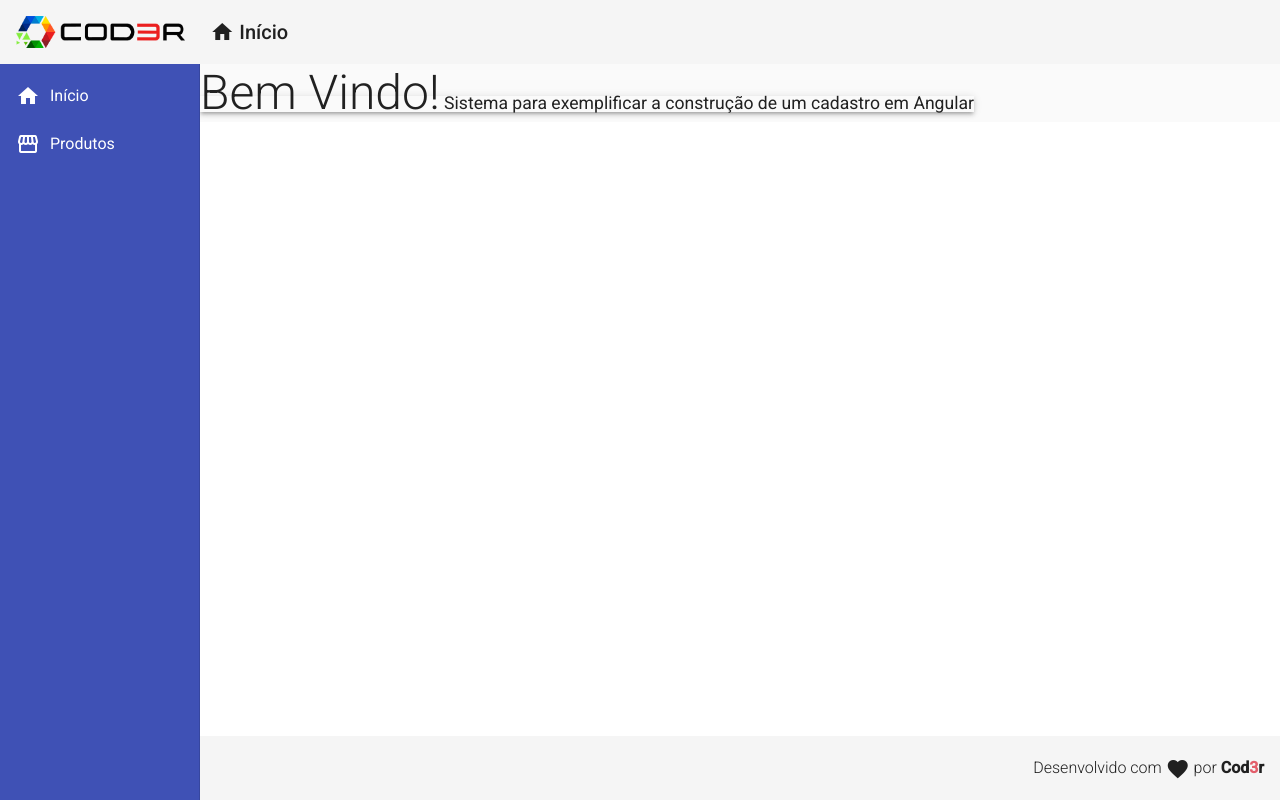
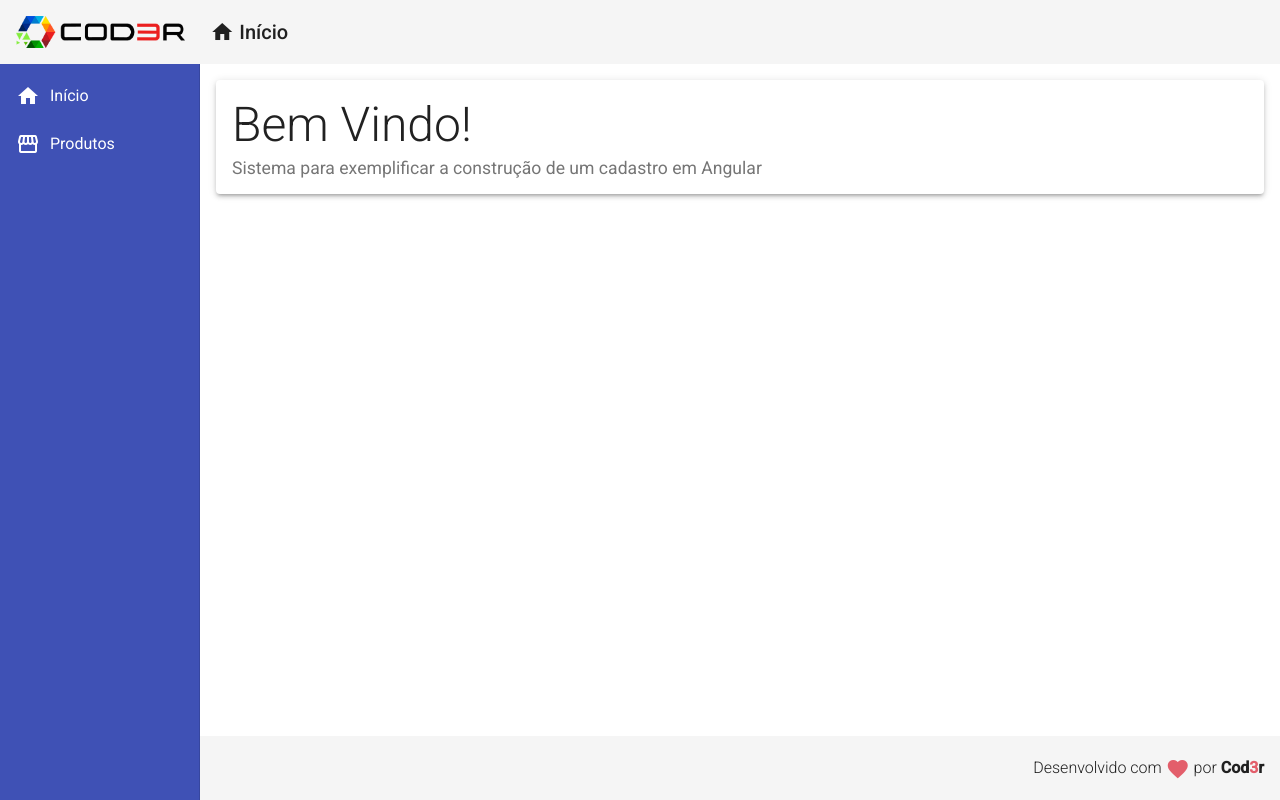
Before and after one commit to marcellodinizr/angular-cod3r, an Angular app in the folder frontend/: page / in a window 1280 px wide. Built offline with nearby package versions, Linux system fonts and the light colour scheme.

Commit message:
general commits and new imports

```diff
--- a/frontend/src/app/components/template/nav/nav.component.css
+++ b/frontend/src/app/components/template/nav/nav.component.css
@@ -10,3 +10,8 @@
 .sidenav i {
 	padding-right: 10px;
 }
+
+.content {
+	padding: 16px;
+	background-color: #fff;
+}
```
Also changed, not shown: frontend/src/app/app.module.ts (+21 -5 lines).
